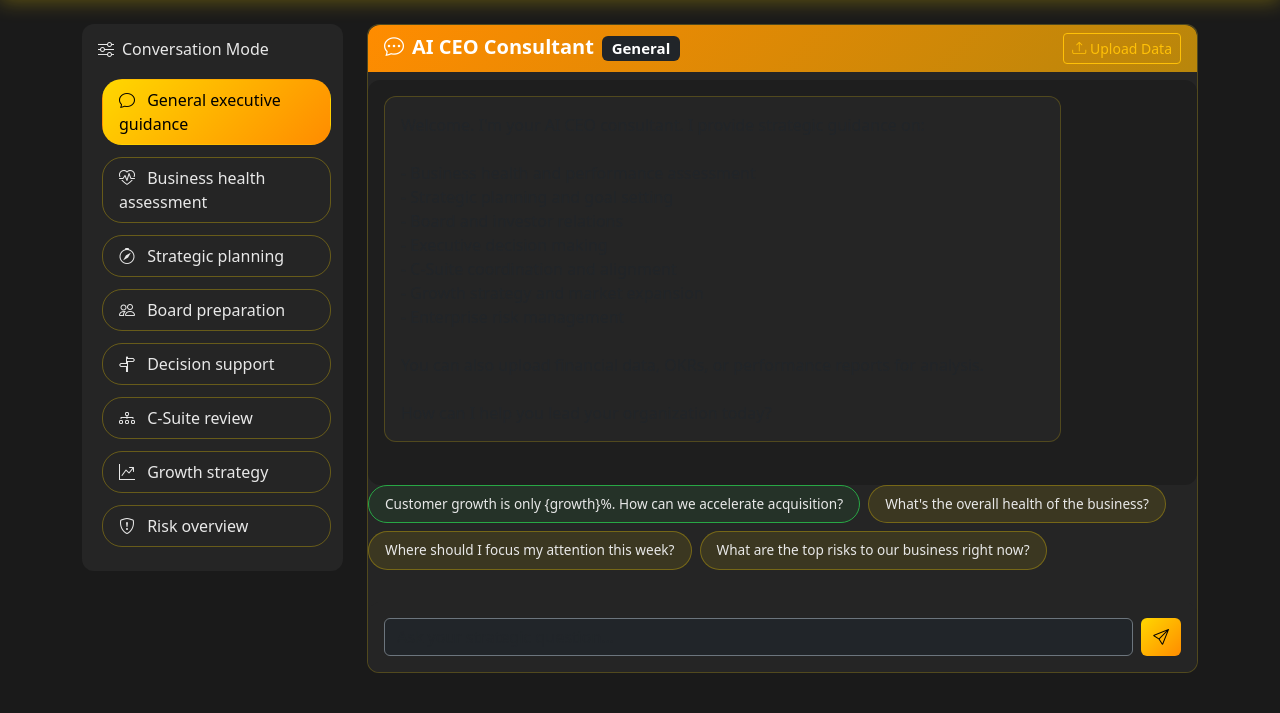
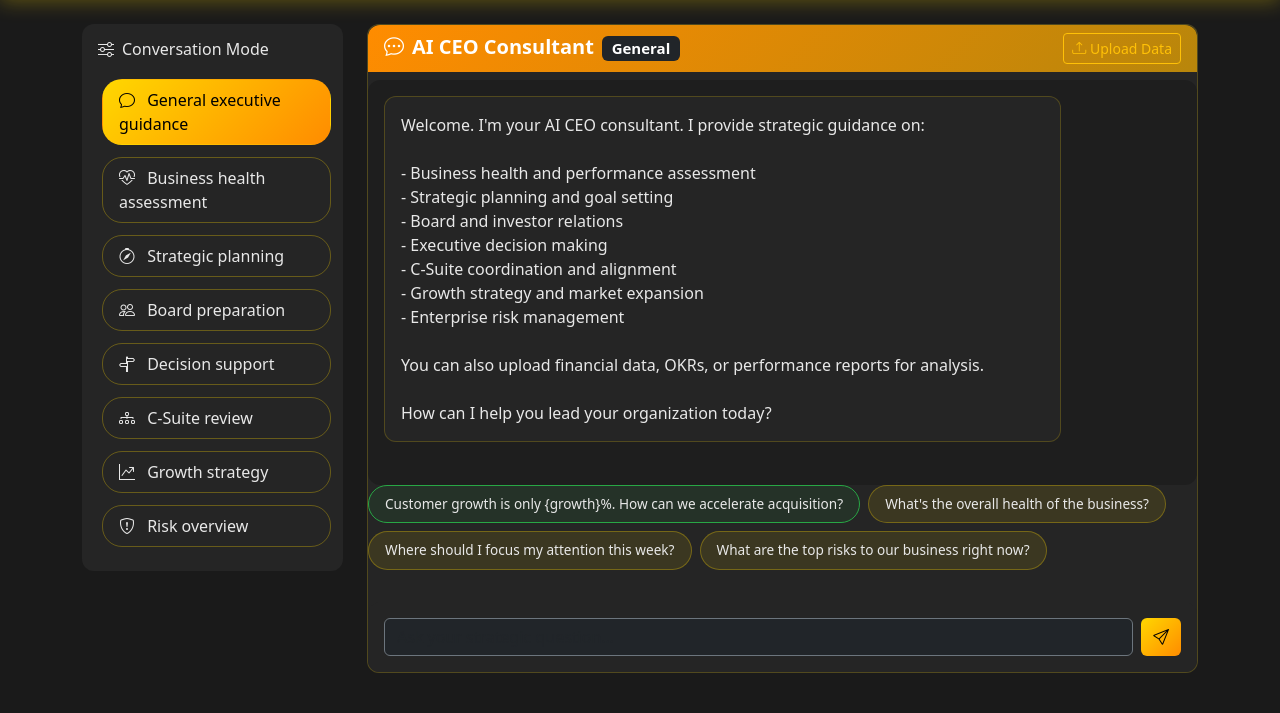
Before and after one commit to Texasdada13/executive-intelligence, a Flask app: page /chat in a window 1280 px wide. Shown: the part 60-773 px from the top of the page. Run offline with Flask 3, Linux system fonts and the light colour scheme; data comes from the database, SQL or seed files in the repository; data that the repository does not hold is empty; some libraries are stand-ins or nearby versions.

Commit message:
Fix invisible AI response text in chat page
Assistant message text color was not explicitly set, causing it to
blend into the dark background. Added explicit color to ensure
readability.

Co-Authored-By: Claude Opus 4.6 <noreply@anthropic.com>

```diff
--- a/web/templates/chat.html
+++ b/web/templates/chat.html
@@ -6,7 +6,7 @@
     .chat-messages { flex: 1; overflow-y: auto; padding: 1rem; background: rgba(0, 0, 0, 0.2); border-radius: 12px; }
     .message { max-width: 85%; margin-bottom: 1rem; padding: 1rem; border-radius: 12px; }
     .message.user { background: var(--primary-gradient); margin-left: auto; color: #000; }
-    .message.assistant { background: var(--card-bg); border: 1px solid rgba(255, 215, 0, 0.2); }
+    .message.assistant { background: var(--card-bg); border: 1px solid rgba(255, 215, 0, 0.2); color: #e8e8e8; }
     .message-content { white-space: pre-wrap; word-wrap: break-word; }
     .chat-input-area { padding: 1rem; background: var(--card-bg); border-radius: 12px; margin-top: 1rem; }
     .mode-selector { background: var(--card-bg); border-radius: 12px; padding: 1rem; margin-bottom: 1rem; }
```
